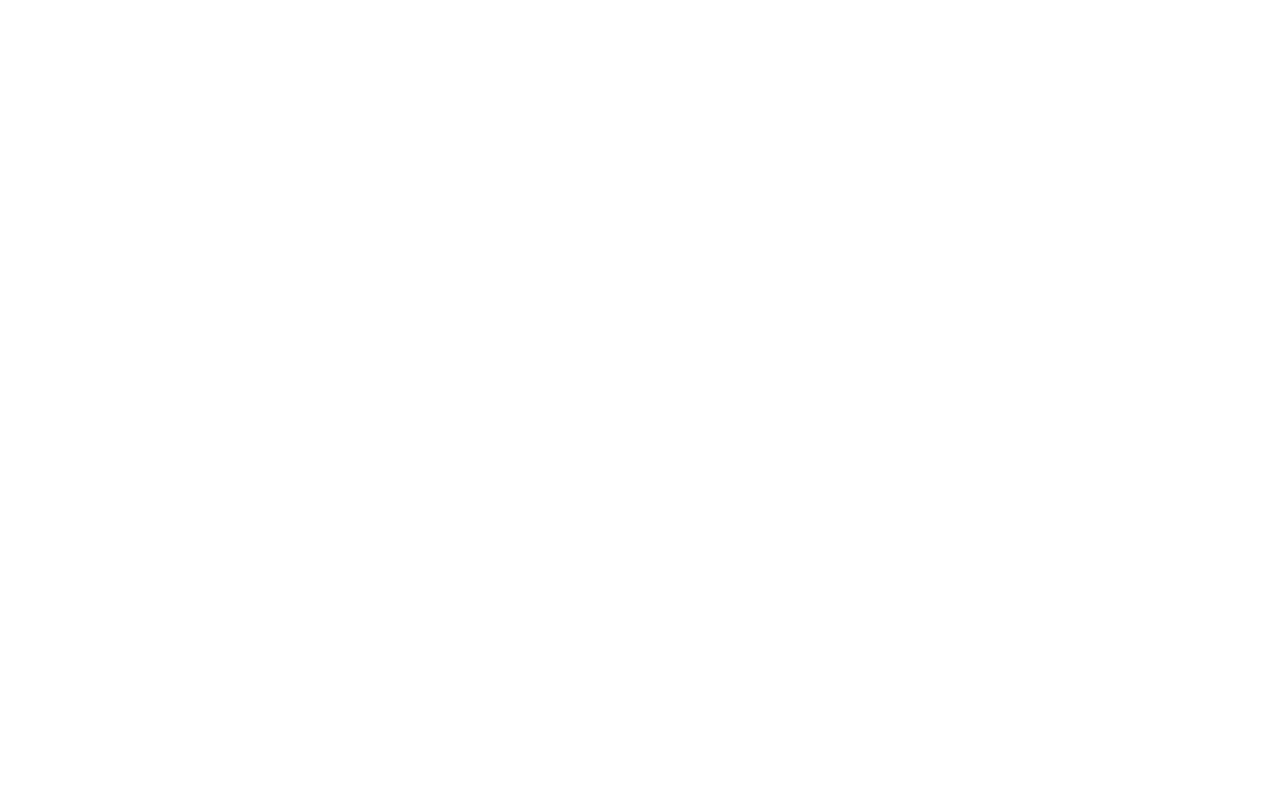
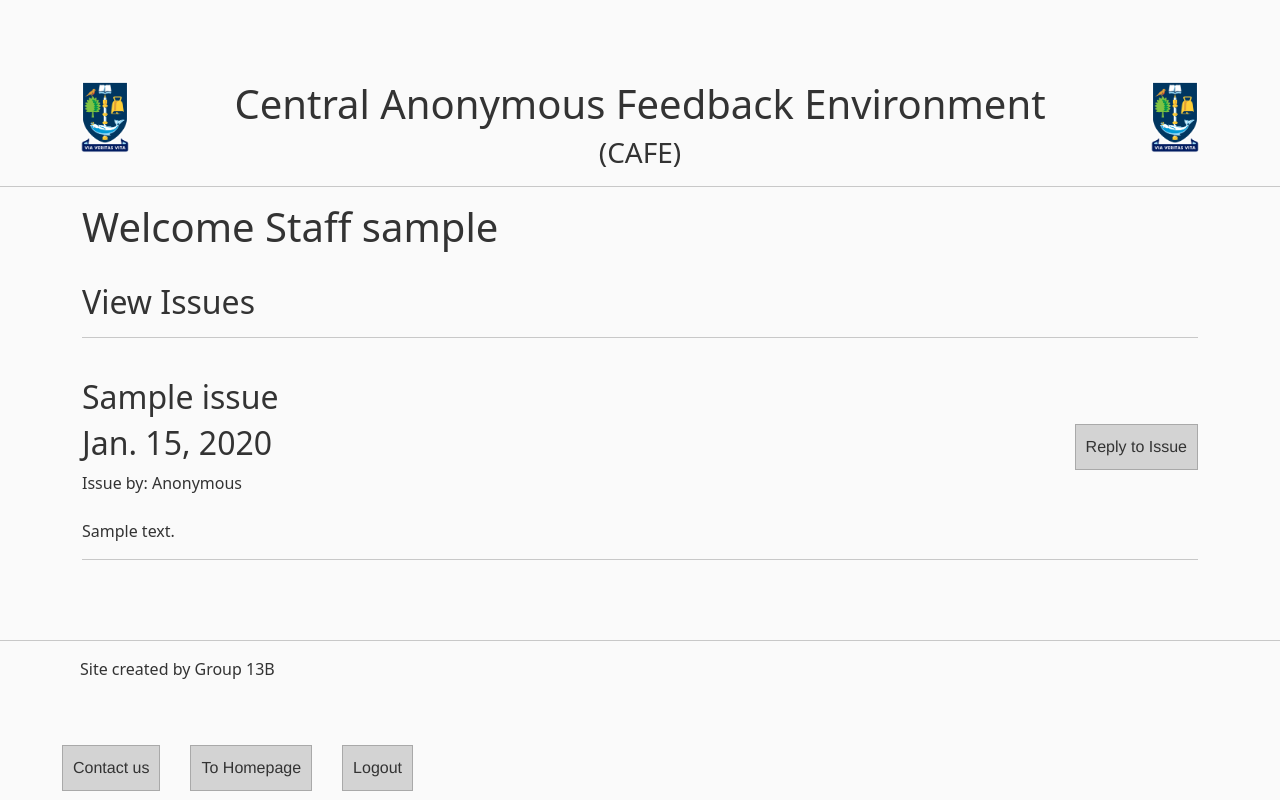
Before and after one commit to ZoltanGK/project-cafe, a Django app: page /login/staff-account in a window 1280 px wide. Before the commit the page is empty. Run offline with Django 3.2, Linux system fonts and the light colour scheme; a user stored in the database is signed in; tables that the repository leaves empty hold one stand-in row (values such as "Sample post"); some libraries are stand-ins or nearby versions.

Commit message:
Added Staff homepage, fixed student response page.

```diff
--- a/cafe/templates/cafe/staff_account.html
+++ b/cafe/templates/cafe/staff_account.html
@@ -0,0 +1,44 @@
+{% extends 'cafe/base.html' %}
+{% block title_block %}
+    Staff Homepage
+{% endblock %}
+
+{% block body_block %}
+    {% if user.is_authenticated %}
+        <div>
+            <h1> Welcome Staff {{ user.get_username }} </h1>
+        <br/>
+            <h2>View Issues</h2>
+        <hr>
+        <br>
+        </div>
+    <div>
+        {% for i in issue.items %}
+            {% for context in i %}
+                {% if forloop.counter|divisibleby:2 %}
+                <h2>{{context.title}}</h2><a style = 'float:right;' href = '#'>Reply to Issue</a>
+                <h2>{{context.date}}</h2>
+                {% if context.anonymous == False %}
+                    Issue by: {{context.poster}}
+                {% else %}
+                    Issue by: Anonymous
+                {% endif %}
+                <br/><br/>
+                <p>{{ context.content }}</p>
+
+                <hr/>
+                <br>
+                {% endif %}
+            {% endfor %}
+        {% endfor %}
+    </div>
+    {% else %}
+    <div style = "margin : auto ;">
+        <h2>Welcome, new user. Please  sign up or log in.</h2>
+            <ul style ='list-style : none; margin: auto ; display: inline-flex;'>
+                <li style = 'padding: 10px;'><a href="{% url 'register' %}">Sign Up</a></li>
+                <li style = 'padding: 10px;'><a href="{% url 'login' %}"> Log In </a></li>
+            </ul>
+    </div>
+    {% endif %}
+{% endblock %}
--- a/cafe/views.py
+++ b/cafe/views.py
@@ -101,7 +101,7 @@ def view_queries(request):
 
 def staff_account(request):
     context_dict = get_context_dict_staff(request)
-    return render(request, 'cafe/staff_account.html', context_dict)
+    return render(request, 'cafe/staff_account.html', context = {'issue' : context_dict})
 
 def create_response(request):
     if request.method == 'POST':
```
Also changed, not shown: cafe/templates/cafe/view_queries.html (+6 -1 lines).
